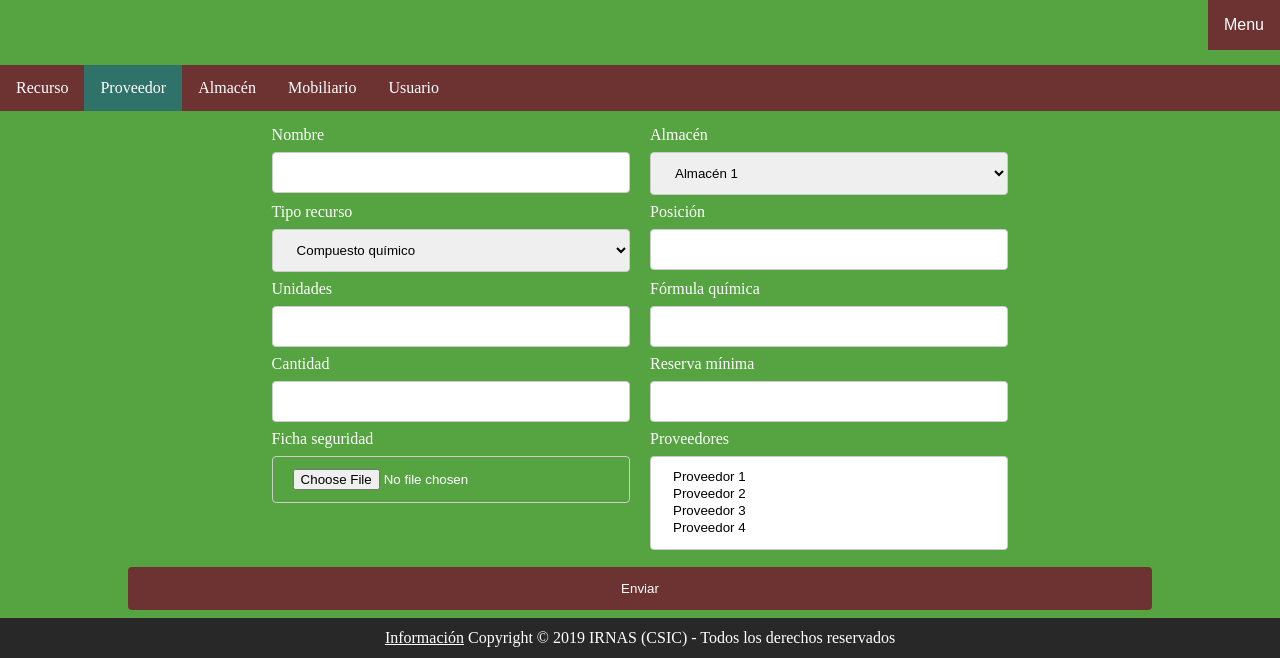
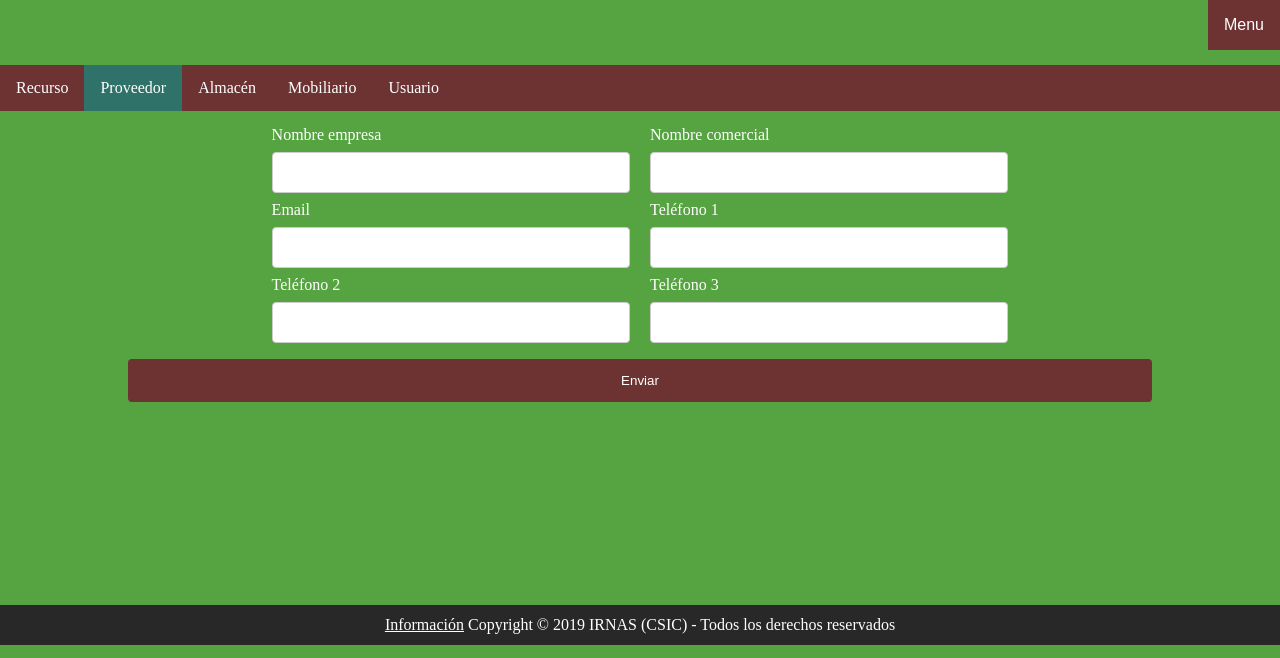
Before and after one commit to Angel-Caballero/Proyecto-IRNAS-2, a PHP site: page /XE/anadir.php in a window 1280 px wide, after a click on "Proveedor". Shown: the part 155-813 px from the top of the page. Run offline with PHP 8.4, Linux system fonts and the light colour scheme; the visitor is signed in with stand-in values (Sample User, id 1); some libraries are stand-ins or nearby versions.

Commit message:
Update formularios

```diff
--- a/Proyecto IRNAS 2/anadir.php
+++ b/Proyecto IRNAS 2/anadir.php
@@ -4,6 +4,69 @@ session_start();
 require_once ("gestionBD.php");
 require_once ("gestionarBusquedas.php");
 require_once ("gestionarUsuarios.php");
+
+if (!isset($_SESSION["formularioUsuario"])) {
+  $nuevoUsuario["nombre"] = '';
+  $nuevoUsuario["email"] = '';
+  $nuevoUsuario["pass"] = '';
+  $_SESSION["formularioUsuario"] = $nuevoUsuario;
+}
+
+else
+$nuevoUsuario = $_SESSION["formularioUsuario"];
+
+if (isset($_SESSION["formularioRecurso"])) {
+  $nuevoRecurso["nombre"] = '';
+  $nuevoRecurso["almacen"] = '';
+  $nuevoRecurso["tipo-recurso"] = '';
+  $nuevoRecurso["posicion"] = '';
+  $nuevoRecurso["unidades"] = '';
+  $nuevoRecurso["formula"] = '';
+  $nuevoRecurso["cantidad"] = '';
+  $nuevoRecurso["reserva"] = '';
+  $nuevoRecurso["ficha"] = '';
+  $nuevoRecurso["proveedores"] = '';
+  $_SESSION["formularioRecurso"] = $nuevoRecurso;
+}
+
+else
+$nuevoRecurso = $_SESSION["formularioRecurso"];
+
+if (isset($_SESSION["formularioProveedor"])) {
+  $nuevoProveedor["nombre-empresa"] = '';
+  $nuevoProveedor["nombre-comercial"] = '';
+  $nuevoProveedor["email"] = '';
+  $nuevoProveedor["telefono1"] = '';
+  $nuevoProveedor["telefono2"] = '';
+  $nuevoProveedor["telefono3"] = '';
+  $_SESSION["formularioProveedor"] = $nuevoProveedor;
+}
+
+else
+$nuevoProveedor = $_SESSION["formularioProveedor"];
+
+if (isset($_SESSION["formularioMobiliario"])) {
+  $nuevoMobiliario["tipo-mobiliario"] = '';
+  $nuevoMobiliario["almacen"] = '';
+  $nuevoMobiliario["nombre"] = '';
+  $nuevoMobiliario["tipo"] = '';
+  $nuevoMobiliario["temperatura"] = '';
+  $_SESSION["formularioMobiliario"] = $nuevoMobiliario;
+}
+
+else
+$nuevoMobiliario = $_SESSION["formularioMobiliario"];
+
+if (isset($_SESSION["formularioAlmacen"])) {
+  $nuevoAlmacen["nombre"] = '';
+  $nuevoAlmacen["tipo-iluminacion"] = '';
+  $nuevoAlmacen["temperatura"] = '';
+  $nuevoAlmacen["tipo-camara"] = '';
+  $_SESSION["formularioAlmacen"] = $nuevoAlmacen;
+}
+
+else
+$nuevoAlmacen = $_SESSION["formularioAlmacen"];
 
 if (!isset($_SESSION['login'])){
     Header("Location: login.php");
@@ -31,7 +94,7 @@ if (!isset($_SESSION['login'])){
   <link rel="icon" href="images/icono.png"/>
   <title>Añadir Recursos</title>
 </head>
-<body onload="recurso()">
+<body onload="recursoform()">
 <div class="contenido">
 <?php
 	include_once("cabecera.php");
@@ -42,94 +105,169 @@ if (!isset($_SESSION['login'])){
 ?>
 <div style="width:100%">
 <ul>
-  <li onclick="recurso()" class="activo">Recurso</li>
-  <li onclick="proveedor()">Proveedor</li>
-  <li onclick="almacen()">Almacén</li>
-  <li onclick="mobiliario()">Mobiliario</li>
-  <li onclick="usuario()">Usuario</li>
+  <li onclick="recursoform()" class="activo">Recurso</li>
+  <li onclick="proveedorform()">Proveedor</li>
+  <li onclick="almacenform()">Almacén</li>
+  <li onclick="mobiliarioform()">Mobiliario</li>
+  <li onclick="usuarioform()">Usuario</li>
 </ul>
 </div>
+<!--Formulario de recurso-->
 <div id="recurso">
-  <form action="" method="post" class="formulario" name="recurso">
-    <div><label for="nombre">Nombre</label><input type="text" name="nombre"></div>
-<div><label for="almacen">Almacén</label><select name="almacen">
+  <form action="" id="recurso-form" method="post" class="formulario">
+
+    <div><label for="recurso-nombre">Nombre</label>
+    <input id="recurso-nombre" name="recurso-nombre" type="text" required></div>
+
+    <div><label for="recurso-almacen">Almacén</label>
+    <select id="recurso-almacen" name="recurso-almacen">
       <option value="almacen1">Almacén 1</option>
       <option value="almacen2">Almacén 2</option>
       <option value="laboratorio1">Laboratorio 1</option>
       <option value="laboratorio2">Laboratorio 2</option>
     </select></div>
-   <div> <label for="tipo-recurso">Tipo recurso</label><select id="tiporecurso" name="tipo-recurso">
+
+    <div><label for="recurso-tipo">Tipo recurso</label>
+    <select id="recurso-tipo" name="recurso-tipo">
       <option value="Compuesto quimico">Compuesto químico</option>
       <option value="Fungible y kits">Fungible y kits</option>
       <option value="Material biologico">Material biológico</option>
     </select></div>
-    <div><label for="posicion">Posición</label><input type="text" name="posicion"></div>
-    <div><label for="unidades">Unidades</label><input id="unidades" type="number" name="unidades"></div>
-    <div><label for="formula">Fórmula química</label><input id="formula" type="text" name="formula"></div>
-    <div><label for="cantidad">Cantidad</label><input id="cantidad" type="number" name="cantidad"></div>
-    <div><label for="reserva">Reserva mínima</label><input id="reserva" type="number" name="reserva"></div>
-    <div><label for="ficha">Ficha seguridad</label><input id="ficha" type="file" name="ficha"></div>
-    <div><label for="proveedores">Proveedores</label><select id="proveedores" name="proveedores" multiple>
+
+    <div><label for="recurso-posicion">Posición</label>
+    <input id="recurso-posicion" name="recurso-posicion" type="text" required></div>
+
+    <div><label for="recurso-unidades">Unidades</label>
+    <input id="recurso-unidades" name="recurso-unidades" type="number"></div>
+
+    <div><label for="recurso-formula">Fórmula química</label>
+    <input id="recurso-formula" name="recurso-formula" type="text"></div>
+
+    <div><label for="recurso-cantidad">Cantidad</label>
+    <input id="recurso-cantidad" name="recurso-cantidad" type="number"></div>
+
+    <div><label for="recurso-reserva">Reserva mínima</label>
+    <input id="recurso-reserva" name="recurso-reserva" type="number"></div>
+
+    <div><label for="recurso-ficha">Ficha seguridad</label>
+    <input id="recurso-ficha" name="recurso-ficha" type="file"></div>
+
+    <div><label for="recurso-proveedores">Proveedores</label>
+    <select id="recurso-proveedores" name="recurso-proveedores" multiple>
       <option value="proveedor1">Proveedor 1</option>
       <option value="proveedor2">Proveedor 2</option>
       <option value="proveedor3">Proveedor 3</option>
       <option value="proveedor4">Proveedor 4</option>
     </select></div>
+
     <input type="submit" name="enviar" value="Enviar">
   </form>
 </div>
+
+<!--Formulario de proveedor-->
 <div id="proveedor">
-<form action="" method="post" class="formulario" name="proveedor">
-<div><label for="nombre-empresa">Nombre empresa</label><input type="text" name="nombre-empresa"></div>
-<div><label for="nombre-comercial">Nombre comercial</label><input type="text" name="nombre-comercial"></div>
-<div><label for="email">Email</label><input type="email" name="email"></div>
-<div><label for="telefono1">Teléfono 1</label><input type="text" name="teléfono1"></div>
-<div><label for="telefono2">Teléfono 2</label><input type="text" name="teléfono2"></div>
-<div><label for="telefono3">Teléfono 3</label><input type="text" name="teléfono3"></div>
+  <form action="" id="proveedor-form" method="post" class="formulario">
+
+    <div><label for="proveedor-nombre-empresa">Nombre empresa</label>
+    <input id="proveedor-nombre-empresa" name="proveedor-nombre-empresa"type="text"></div>
+
+    <div><label for="proveedor-nombre-comercial">Nombre comercial</label>
+    <input name="proveedor-nombre-comercial" name="proveedor-nombre-comercial" type="text" required></div>
+
+    <div><label for="proveedor-email">Email</label>
+    <input name="proveedor-email" name="proveedor-email" type="email" required></div>
+
+    <div><label for="proveedor-proveedor-telefono1">Teléfono 1</label>
+    <input name="proveedor-telefono1" name="proveedor-telefono1" type="text" pattern="[0-9]{9}"required></div>
+
+    <div><label for="proveedor-telefono2">Teléfono 2</label>
+    <input name="proveedor-telefono2" name="proveedor-telefono2" type="text" pattern="[0-9]{9}"></div>
+
+    <div><label for="proveedor-telefono3">Teléfono 3</label>
+    <input name="proveedor-telefono3" name="proveedor-telefono3" type="text" pattern="[0-9]{9}"></div>
+
     <input type="submit" name="enviar" value="Enviar">
   </form>
 </div>
+
+<!--Formulario de almacen-->
 <div id="almacen">
-<form action="" method="post" class="formulario" name="almacen">
-<div><label for="nombre">Nombre</label><input type="text" name="nombre"></div>
-<div><label for="tipo-iluminacion">Tipo iluminación</label><input type="text" name="tipo-iluminacion"></div>
-<div><label for="temperatura">Temperatura</label><input type="number" name="temperatura"></div>
-<div><label for="tipo-camara">Tipo cámara</label><select name="tipo-camara">
+  <form action="" id="almacen-form" method="post" class="formulario">
+
+    <div><label for="almacen-nombre">Nombre</label>
+    <input id="almacen-nombre" name="almacen-nombre" type="text" required></div>
+
+    <div><label for="almacen-tipo-iluminacion">Tipo iluminación</label>
+    <input id="almacen-tipo-iluminacion" name="almacen-tipo-iluminacion" type="text" pattern="[a-z]+"required></div>
+
+    <div><label for="almacen-temperatura">Temperatura</label>
+    <input id="almacen-temperatura" name="almacen-temperatura" type="number"></div>
+
+    <div><label for="almacen-tipo-camara">Tipo cámara</label>
+    <select id="almacen-tipo-camara" name="tipo-camara">
       <option value="Almacen">Almacén</option>
       <option value="invitro">Cámara in vitro</option>
       <option value="frio">Cámara frío</option>
     </select></div>
+
     <input type="submit" name="enviar" value="Enviar">
   </form>
 </div>
+
+<!--Formulario de mobiliario-->
 <div id="mobiliario">
-<form action="" method="post" class="formulario" name="mobiliario">
-<div class="centrado" style="margin-bottom:8px;">Temperatura ambiente<input id="ambiente" type="radio" name="tipo-mobiliario" value="ambiente"></div>
-<div class="centrado" style="margin-bottom:8px;">Equipo de frío<input id="frio" type="radio" name="tipo-mobiliario" value="frio"></div>
-<div><label for="almacen">Almacén</label><select name="almacen">
+  <form action="" id="mobiliario-form" method="post" class="formulario">
+
+    <div class="centrado" style="margin-bottom:8px;">Temperatura ambiente
+    <input id="mobiliario-tipo-ambiente" name="tipo-mobiliario" type="radio" value="ambiente"></div>
+
+    <div class="centrado" style="margin-bottom:8px;">Equipo de frío
+    <input id="mobiliario-tipo-frio" name="tipo-mobiliario" type="radio" value="frio"></div>
+
+    <div><label for="mobiliario-almacen">Almacén</label>
+    <select id="mobiliario-almacen" name="mobiliario-almacen" required>
         <option value="almacen1">Almacén 1</option>
         <option value="almacen2">Almacén 2</option>
         <option value="laboratorio1">Laboratorio 1</option>
         <option value="laboratorio2">Laboratorio 2</option>
     </select></div>
-<div><label for="nombre">Nombre</label><input type="text" name="nombre"></div>
-<div><label for="tipo">Tipo</label><select id="tipo" name="tipo">
+
+    <div><label for="mobiliario-nombre">Nombre</label>
+    <input id="mobiliario-nombre" name="mobiliario-nombre"type="text"></div>
+
+    <div><label for="mobiliario-tipo">Tipo</label>
+    <select id="mobiliario-tipo" name="mobiliario-tipo">
       <option value="estanteria">Estanteria</option>
       <option value="cajonera">Cajonera</option>
     </select></div>
-<div><label for="temperatura">Temperatura</label><input id="temperatura" type="number" name="temperatura"></div>
+
+    <div><label for="mobiliario-temperatura">Temperatura</label>
+    <input id="mobiliario-temperatura" name="mobiliario-temperatura" type="number"></div>
+
     <input type="submit" name="enviar" value="Enviar">
   </form>
 </div>
+
+<!--Formulario de usuario-->
 <div id="usuario">
-<form action="" method="post" class="formulario" name="usuario">
-<div><label for="nombre">Nombre</label><input type="text" name="nombre" required></div>
-<div><label for="password">Contraseña</label><input type="password" name="password" required></div>
-<div><label for="email">Email</label><input type="email" name="email" required></div>
-<div class="centrado"><label for="responsable">Responsable de compra</label><input type="checkbox" name="responsable"></div>
+  <form action="" id="usuario-form" method="post" class="formulario">
+
+    <div><label for="usuario-nombre">Nombre</label>
+    <input id="usuario-nombre" name="usuario-nombre" type="text" minlength="5" maxlength="40" required></div>
+
+    <div><label for="usuario-password">Contraseña</label>
+    <input id="usuario-password" name="usuario-password" type="password" placeholder="Mínimo 8 caracteres" minlength="5" required></div>
+
+    <div><label for="usuario-email">Email</label>
+    <input id="usuario-email" name="usuario-email" type="email" required></div>
+
+    <div class="centrado"><label for="usuario-responsable">Responsable de compra</label>
+    <input id="usuario-responsable" name="usuario-responsable" type="checkbox"></div>
+
     <input type="submit" name="enviar" value="Enviar">
   </form>
 </div>
+
 </div>
 <?php
 	include_once("pie.php");
```
Also changed, not shown: Proyecto IRNAS 2/js/formularios.js (+32 -32 lines). Lines whose indentation alone changed are shown as unchanged.
